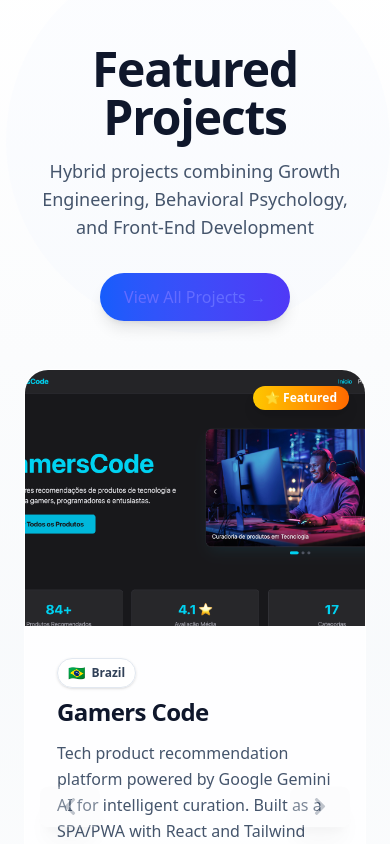
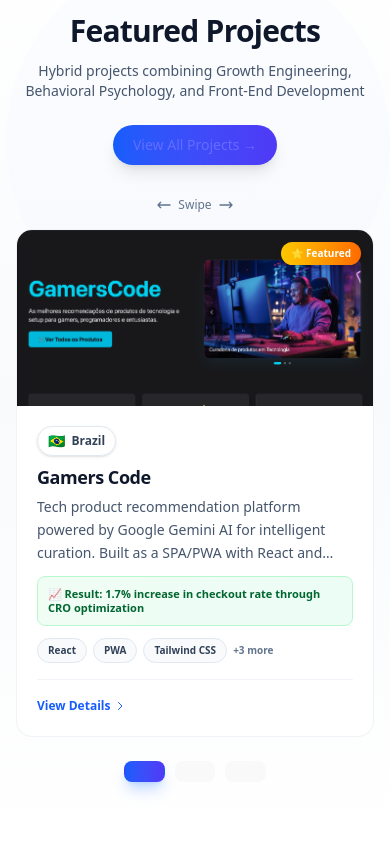
Before and after one commit to ALMAVictor/site-pessoal2, a React (Vite) app: page / in a window 390 px wide. Shown: the part 8020-8864 px from the top of the page. Built offline with nearby package versions, Linux system fonts and the light colour scheme.

Commit message:
melhoria na carrossel do home page

```diff
--- a/src/components/Projects.jsx
+++ b/src/components/Projects.jsx
@@ -25,6 +25,7 @@
   const ref = useRef(null);
   const isInView = useInView(ref, { once: true, margin: '-50px' });
   const [currentIndex, setCurrentIndex] = useState(0);
+  const [dragX, setDragX] = useState(0);
 
   const nextSlide = () => {
     setCurrentIndex((prev) => (prev + 1) % featuredProjects.length);
@@ -38,19 +39,31 @@
     setCurrentIndex(index);
   };
 
+  const handleDragEnd = (event, info) => {
+    const threshold = 50; // Minimum drag distance to trigger slide
+    if (Math.abs(info.offset.x) > threshold) {
+      if (info.offset.x > 0) {
+        prevSlide();
+      } else {
+        nextSlide();
+      }
+    }
+    setDragX(0);
+  };
+
   return (
-    <section id="projects" className="py-24 bg-gradient-to-b from-white via-slate-50 to-white relative overflow-hidden">
+    <section id="projects" className="py-16 md:py-24 bg-gradient-to-b from-white via-slate-50 to-white relative overflow-hidden">
       {/* Decorative elements */}
       <div className="absolute top-0 right-0 w-96 h-96 bg-gradient-to-bl from-blue-100/30 to-indigo-100/30 rounded-full blur-3xl -z-0" />
 
-      <div className="max-w-7xl mx-auto px-6 relative z-10">
+      <div className="max-w-7xl mx-auto px-4 md:px-6 relative z-10">
         <motion.div
           ref={ref}
           initial="hidden"
           animate={isInView ? 'visible' : 'hidden'}
         >
           <motion.h2
-            className="text-5xl md:text-6xl font-black mb-4 text-slate-900 text-center tracking-tight"
+            className="text-3xl md:text-5xl lg:text-6xl font-black mb-3 md:mb-4 text-slate-900 text-center tracking-tight px-2"
             initial={{ opacity: 0, y: 30 }}
             animate={isInView ? { opacity: 1, y: 0 } : {}}
             transition={{ type: 'spring', stiffness: 80, damping: 15 }}
@@ -58,7 +71,7 @@
             Featured Projects
           </motion.h2>
           <motion.p
-            className="text-center text-slate-600 mb-8 text-lg"
+            className="text-center text-slate-600 mb-6 md:mb-8 text-sm md:text-base lg:text-lg px-2"
             initial={{ opacity: 0, y: 20 }}
             animate={isInView ? { opacity: 1, y: 0 } : {}}
             transition={{ type: 'spring', stiffness: 80, damping: 15, delay: 0.1 }}
@@ -66,93 +79,129 @@
             Hybrid projects combining Growth Engineering, Behavioral Psychology, and Front-End Development
           </motion.p>
           <motion.div
-            className="text-center mb-12"
+            className="text-center mb-8 md:mb-12"
             initial={{ opacity: 0, y: 20 }}
             animate={isInView ? { opacity: 1, y: 0 } : {}}
             transition={{ duration: 0.6, delay: 0.2 }}
           >
             <motion.a
               href="/projects"
-              className="inline-flex items-center gap-2 px-6 py-3 bg-gradient-to-r from-blue-600 to-indigo-600 text-white rounded-full font-semibold shadow-lg hover:shadow-xl transition-all"
+              className="inline-flex items-center gap-2 px-5 py-2.5 md:px-6 md:py-3 bg-gradient-to-r from-blue-600 to-indigo-600 text-white rounded-full text-sm md:text-base font-semibold shadow-lg hover:shadow-xl transition-all"
               whileHover={{ scale: 1.05, x: 3 }}
               whileTap={{ scale: 0.98 }}
             >
               View All Projects →
             </motion.a>
           </motion.div>
-          {/* Premium Carousel */}
-          <div className="relative">
+          {/* Premium Carousel - Compact with Swipe */}
+          <div className="relative max-w-4xl mx-auto">
+            {/* Swipe Indicator for Mobile */}
+            <div className="md:hidden flex items-center justify-center gap-2 mb-4">
+              <div className="flex items-center gap-1.5 text-xs text-slate-500">
+                <svg className="w-4 h-4" fill="none" stroke="currentColor" viewBox="0 0 24 24">
+                  <path strokeLinecap="round" strokeLinejoin="round" strokeWidth={2} d="M7 16l-4-4m0 0l4-4m-4 4h18" />
+                </svg>
+                <span>Swipe</span>
+                <svg className="w-4 h-4" fill="none" stroke="currentColor" viewBox="0 0 24 24">
+                  <path strokeLinecap="round" strokeLinejoin="round" strokeWidth={2} d="M17 8l4 4m0 0l-4 4m4-4H3" />
+                </svg>
+              </div>
+            </div>
+
             {/* Carousel Container */}
-            <div className="relative overflow-hidden rounded-3xl">
+            <motion.div
+              className="relative overflow-hidden rounded-2xl md:rounded-3xl touch-pan-y"
+              drag="x"
+              dragConstraints={{ left: 0, right: 0 }}
+              dragElastic={0.3}
+              onDrag={(event, info) => setDragX(info.offset.x)}
+              onDragEnd={handleDragEnd}
+              style={{ cursor: 'grab', touchAction: 'pan-y pinch-zoom' }}
+              whileDrag={{ cursor: 'grabbing', scale: 0.98 }}
+            >
               <AnimatePresence mode="wait">
                 <motion.div
                   key={currentIndex}
-                  initial={{ opacity: 0, x: 100 }}
-                  animate={{ opacity: 1, x: 0 }}
-                  exit={{ opacity: 0, x: -100 }}
-                  transition={{ type: 'spring', stiffness: 300, damping: 30 }}
+                  initial={{ opacity: 0, x: 50 }}
+                  animate={{ opacity: 1, x: dragX || 0 }}
+                  exit={{ opacity: 0, x: -50 }}
+                  transition={{
+                    type: 'spring',
+                    stiffness: 300,
+                    damping: 30,
+                    opacity: { duration: 0.2 }
+                  }}
                   className="w-full"
                 >
                   <Link
                     to={`/projects?project=${featuredProjects[currentIndex].id}`}
                     className="block"
+                    onClick={(e) => {
+                      // Prevent navigation if user is dragging
+                      if (Math.abs(dragX) > 10) {
+                        e.preventDefault();
+                      }
+                    }}
                   >
                     <motion.div
-                      className="group bg-white/80 md:backdrop-blur-md rounded-3xl shadow-xl overflow-hidden flex flex-col border border-white/50 hover:shadow-2xl transition-all cursor-pointer"
+                      className="group bg-white/95 md:bg-white/80 md:backdrop-blur-md rounded-2xl md:rounded-3xl shadow-2xl md:shadow-xl overflow-hidden flex flex-col border border-slate-200/50 md:border-white/50 hover:shadow-2xl transition-all cursor-pointer"
                       whileHover={typeof window !== 'undefined' && window.innerWidth > 768 ? { y: -8, scale: 1.02 } : {}}
                     >
                       {/* Media: video loop if available, otherwise image */}
                       <div className="relative overflow-hidden">
                         {featuredProjects[currentIndex].videoId ? (
-                          <div className="w-full h-64 bg-gradient-to-br from-slate-900 to-blue-900 flex items-center justify-center">
+                          <div className="w-full h-44 md:h-56 bg-gradient-to-br from-slate-900 to-blue-900 flex items-center justify-center">
                             <div className="text-white text-4xl">▶</div>
                           </div>
                         ) : (
                           <motion.img
                             src={featuredProjects[currentIndex].image}
                             alt={`${featuredProjects[currentIndex].title} project cover`}
-                            className="w-full h-64 object-cover group-hover:scale-110 transition-transform duration-500"
+                            className="w-full h-44 md:h-56 object-cover group-hover:scale-110 transition-transform duration-500"
                             whileHover={{ scale: 1.1 }}
                           />
                         )}
                         <div className="absolute inset-0 bg-gradient-to-t from-black/20 to-transparent opacity-0 group-hover:opacity-100 transition-opacity" />
                         {featuredProjects[currentIndex].featured && (
-                          <div className="absolute top-4 right-4 px-3 py-1 bg-gradient-to-r from-yellow-400 to-orange-500 rounded-full text-white text-xs font-bold shadow-lg">
+                          <div className="absolute top-3 right-3 md:top-4 md:right-4 px-2.5 py-1 md:px-3 md:py-1 bg-gradient-to-r from-yellow-400 to-orange-500 rounded-full text-white text-[10px] md:text-xs font-bold shadow-lg">
                             ⭐ Featured
                           </div>
                         )}
                       </div>
-                      <div className="p-8 flex flex-col flex-1">
-                        <div className="mb-2">
+                      <div className="p-5 md:p-6 lg:p-8 flex flex-col flex-1">
+                        <div className="mb-2.5 md:mb-2">
                           {featuredProjects[currentIndex].market && <MarketBadge market={featuredProjects[currentIndex].market} />}
                         </div>
-                        <h3 className="text-2xl font-extrabold text-slate-900 mb-3 tracking-tight">{featuredProjects[currentIndex].title}</h3>
-                        <p className="text-slate-600 mb-4 leading-relaxed flex-1">{featuredProjects[currentIndex].description}</p>
+                        <h3 className="text-lg md:text-xl lg:text-2xl font-extrabold text-slate-900 mb-2 md:mb-3 tracking-tight leading-tight">{featuredProjects[currentIndex].title}</h3>
+                        <p className="text-slate-600 mb-3 md:mb-4 leading-relaxed flex-1 text-sm md:text-base line-clamp-3">{featuredProjects[currentIndex].description}</p>
                         {featuredProjects[currentIndex].results && (
-                          <div className="mb-4 p-3 rounded-xl bg-gradient-to-r from-green-50 to-emerald-50 border border-green-200">
-                            <p className="text-sm font-bold text-green-800">
+                          <div className="mb-3 md:mb-4 p-2.5 md:p-3 rounded-lg md:rounded-xl bg-gradient-to-r from-green-50 to-emerald-50 border border-green-200">
+                            <p className="text-[11px] md:text-xs lg:text-sm font-bold text-green-800 leading-tight">
                               📈 Result: {featuredProjects[currentIndex].results}
                             </p>
                           </div>
                         )}
-                        <div className="flex flex-wrap gap-2 mb-6">
+                        <div className="flex flex-wrap gap-1.5 md:gap-2 mb-4 md:mb-6">
                           {featuredProjects[currentIndex].techStack.slice(0, 3).map(tech => (
                             <span
                               key={tech}
-                              className="border border-slate-200 text-slate-700 rounded-full text-xs px-3 py-1.5 font-semibold bg-slate-50/80 backdrop-blur-sm"
+                              className="border border-slate-200 text-slate-700 rounded-full text-[10px] md:text-xs px-2.5 py-1 md:px-3 md:py-1.5 font-semibold bg-slate-50/90 md:bg-slate-50/80 backdrop-blur-sm"
                             >
                               {tech}
                             </span>
                           ))}
                           {featuredProjects[currentIndex].techStack.length > 3 && (
-                            <span className="text-xs text-slate-500 font-semibold self-center">
+                            <span className="text-[10px] md:text-xs text-slate-500 font-semibold self-center">
                               +{featuredProjects[currentIndex].techStack.length - 3} more
                             </span>
                           )}
                         </div>
-                        <div className="mt-auto pt-4 border-t border-slate-100">
-                          <span className="text-sm font-semibold text-blue-600 group-hover:text-blue-700 transition-colors">
-                            View Details →
+                        <div className="mt-auto pt-3 md:pt-4 border-t border-slate-100">
+                          <span className="text-xs md:text-sm font-semibold text-blue-600 group-hover:text-blue-700 transition-colors inline-flex items-center gap-1">
+                            View Details
+                            <svg className="w-3 h-3 md:w-4 md:h-4" fill="none" stroke="currentColor" viewBox="0 0 24 24">
+                              <path strokeLinecap="round" strokeLinejoin="round" strokeWidth={2} d="M9 5l7 7-7 7" />
+                            </svg>
                           </span>
                         </div>
                       </div>
@@ -160,14 +209,14 @@
                   </Link>
                 </motion.div>
               </AnimatePresence>
-            </div>
+            </motion.div>
 
-            {/* Navigation Arrows */}
+            {/* Navigation Arrows - Hidden on mobile, visible on desktop */}
             {featuredProjects.length > 1 && (
               <>
                 <motion.button
                   onClick={prevSlide}
-                  className="absolute left-4 top-1/2 -translate-y-1/2 z-20 p-3 rounded-full bg-white/90 backdrop-blur-md border border-slate-200 shadow-xl hover:shadow-2xl transition-all text-slate-700 hover:text-blue-600 hover:bg-white"
+                  className="hidden md:flex absolute left-4 top-1/2 -translate-y-1/2 z-20 p-3 rounded-full bg-white/90 backdrop-blur-md border border-slate-200 shadow-xl hover:shadow-2xl transition-all text-slate-700 hover:text-blue-600 hover:bg-white"
                   whileHover={{ scale: 1.1, x: -2 }}
                   whileTap={{ scale: 0.9 }}
                   aria-label="Previous project"
@@ -176,7 +225,7 @@
                 </motion.button>
                 <motion.button
                   onClick={nextSlide}
-                  className="absolute right-4 top-1/2 -translate-y-1/2 z-20 p-3 rounded-full bg-white/90 backdrop-blur-md border border-slate-200 shadow-xl hover:shadow-2xl transition-all text-slate-700 hover:text-blue-600 hover:bg-white"
+                  className="hidden md:flex absolute right-4 top-1/2 -translate-y-1/2 z-20 p-3 rounded-full bg-white/90 backdrop-blur-md border border-slate-200 shadow-xl hover:shadow-2xl transition-all text-slate-700 hover:text-blue-600 hover:bg-white"
                   whileHover={{ scale: 1.1, x: 2 }}
                   whileTap={{ scale: 0.9 }}
                   aria-label="Next project"
@@ -186,17 +235,17 @@
               </>
             )}
 
-            {/* Dots Indicator */}
+            {/* Dots Indicator - Premium Mobile Design */}
             {featuredProjects.length > 1 && (
-              <div className="flex justify-center gap-2 mt-8">
+              <div className="flex justify-center items-center gap-2.5 md:gap-2 mt-6 md:mt-8">
                 {featuredProjects.map((_, index) => (
                   <motion.button
                     key={index}
                     onClick={() => goToSlide(index)}
-                    className={`h-2 rounded-full transition-all ${
+                    className={`rounded-full transition-all ${
                       index === currentIndex
-                        ? 'w-8 bg-gradient-to-r from-blue-600 to-indigo-600'
-                        : 'w-2 bg-slate-300 hover:bg-slate-400'
+                        ? 'h-2.5 md:h-2 w-10 md:w-8 bg-gradient-to-r from-blue-600 to-indigo-600 shadow-lg shadow-blue-500/30'
+                        : 'h-2.5 md:h-2 w-2.5 md:w-2 bg-slate-300 hover:bg-slate-400'
                     }`}
                     whileHover={{ scale: 1.2 }}
                     whileTap={{ scale: 0.9 }}
```
